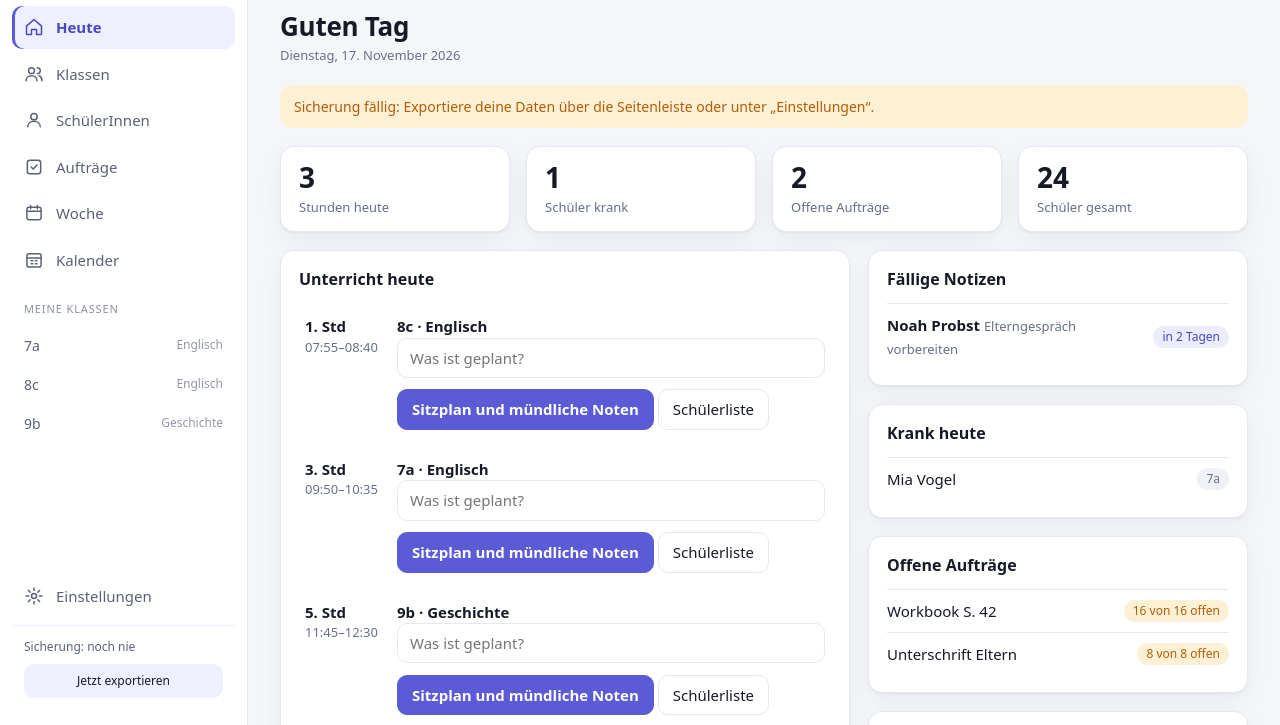
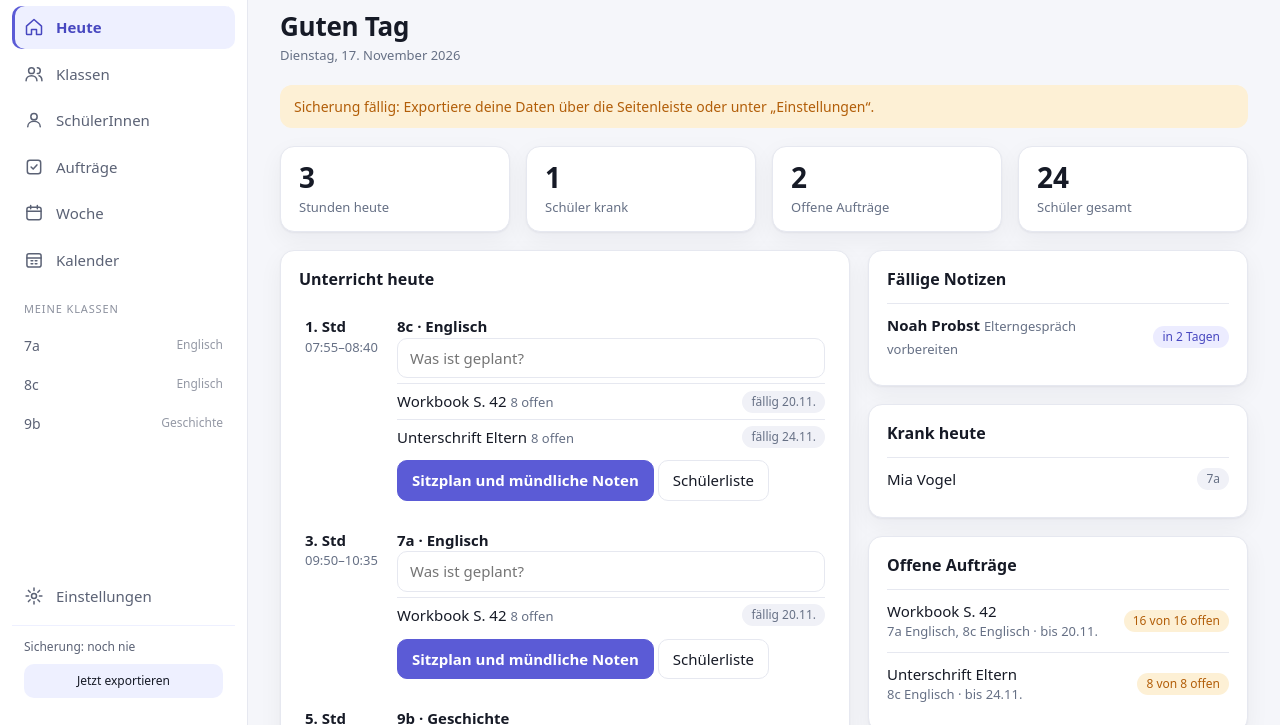
Before and after one commit to TobiNati/Lehrer-Dashboard, a plain HTML site: page index.html in a window 1280 px wide. Shown: the part 72-797 px from the top of the page. Drawn offline with Linux system fonts and the light colour scheme.

Commit message:
feat: Offene Aufträge im Unterricht heute mit Fälligkeit und Klasse
Jede Stunde unter „Unterricht heute“ listet die offenen Aufträge
der Klasse mit Fälligkeit. „Offene Aufträge“ zeigt dazu die Klassen.

```diff
--- a/index.html
+++ b/index.html
@@ -433,6 +433,9 @@ function stats(s){
 const klasseStudents=kid=>S.schueler.filter(s=>s.klasse===kid).sort((a,b)=>a.nn.localeCompare(b.nn,'de'));
 const applies=(a,s)=>a.klassen.includes(s.klasse)||(a.schueler||[]).includes(s.id);
 const auftraegeFor=s=>S.auftraege.filter(a=>applies(a,s));
+const aKlassen=a=>[...new Set(a.klassen.concat((a.schueler||[]).map(i=>sc(i)?sc(i).klasse:'')))].map(kl).filter(Boolean);
+function faelligTag(f){if(!f)return '<span class="tag">ohne Datum</span>';const x=dueDays(f);return `<span class="tag ${x<0?'bad':x===0?'warn':''}">${x<0?'überfällig seit ':x===0?'heute fällig, ':'fällig '}${dshort(f)}</span>`}
+const offenFuer=kid=>S.auftraege.map(a=>({a:a,n:klasseStudents(kid).filter(s=>applies(a,s)&&!a.done[s.id]).length})).filter(o=>o.n>0).sort((x,y)=>(x.a.faellig||'9999').localeCompare(y.a.faellig||'9999'));
 
 function go(p){
  if(!('back' in p))V.back=null;Object.assign(V,p);render();window.scrollTo(0,0);
@@ -481,10 +484,11 @@ function vHeute(){
  h+=lessons.length?lessons.map(l=>{const cur=nowM>=mins(l.z[0])&&nowM<=mins(l.z[1]),key=t+'|'+l.i;
   return `<div class="les ${cur?'cur':''}"><div><b>${l.i+1}. Std</b><div class="t">${l.z[0]}–${l.z[1]}</div></div><div><div style="display:flex;justify-content:space-between;gap:8px"><b>${esc(l.k.name)} · ${esc(l.k.fach)}</b>${cur?'<span class="tag ac">jetzt</span>':''}</div>
   <textarea class="grow" rows="1" placeholder="Was ist geplant?" oninput="S.planung['${key}']=this.value;save()">${esc(S.planung[key]||'')}</textarea>
+  ${offenFuer(l.k.id).map(o=>`<div class="row click" style="padding:6px 0" onclick="go({tab:'auftraege',auftrag:'${o.a.id}'})"><span>${esc(o.a.titel)} <span class="sub">${o.n} offen</span></span>${faelligTag(o.a.faellig)}</div>`).join('')}
   <div style="margin-top:6px"><button class="pri" onclick="go({tab:'klassen',klasse:'${l.k.id}',ktab:'sitz',schueler:null})">Sitzplan und mündliche Noten</button> <button onclick="go({tab:'klassen',klasse:'${l.k.id}',ktab:'schueler',schueler:null})">Schülerliste</button></div></div></div>`}).join(''):'<div class="sub">'+(info.feiertag||info.ferien?'Heute kein Unterricht: '+esc(info.feiertag||info.ferien)+'.':'Heute kein Unterricht im Stundenplan.')+'</div>';
  const nz=[];S.schueler.forEach(s=>s.notizen.forEach(n=>{if(!n.done&&n.f&&dueDays(n.f)<=7)nz.push({s:s,n:n})}));nz.sort((a,b)=>a.n.f.localeCompare(b.n.f));
  h+=`</div><div class="stack">`+(nz.length?`<div class="card"><h2>Fällige Notizen</h2>`+nz.map(o=>`<div class="row click" onclick="go({tab:'klassen',klasse:'${o.s.klasse}',schueler:'${o.s.id}'})"><span><b>${esc(nameOf(o.s))}</b> <span class="sub">${esc(o.n.t.slice(0,60))}</span></span>${dueTag(o.n)}</div>`).join('')+`</div>`:'')+`<div class="card"><h2>Krank heute</h2>`+(kr.length?kr.map(s=>`<div class="row click" onclick="go({tab:'klassen',klasse:'${s.klasse}',schueler:'${s.id}'})"><span>${esc(nameOf(s))}</span><span class="tag">${esc(kl(s.klasse).name)}</span></div>`).join(''):'<div class="sub">Niemand krank gemeldet.</div>')+`</div>
- <div class="card"><h2>Offene Aufträge</h2>`+(offen.length?offen.map(o=>`<div class="row click" onclick="go({tab:'auftraege',auftrag:'${o.a.id}'})"><span>${esc(o.a.titel)}</span><span class="tag warn">${o.n} von ${o.all} offen</span></div>`).join(''):'<div class="sub">Alles erledigt.</div>')+`</div><div class="card"><h2>Nächste Ferien und Feiertage</h2>${naechsteHtml()}</div></div></div>`;
+ <div class="card"><h2>Offene Aufträge</h2>`+(offen.length?offen.map(o=>`<div class="row click" onclick="go({tab:'auftraege',auftrag:'${o.a.id}'})"><span>${esc(o.a.titel)}<div class="sub">${aKlassen(o.a).map(k=>esc(k.name+' '+k.fach)).join(', ')}${o.a.faellig?' · bis '+dshort(o.a.faellig):''}</div></span><span class="tag warn">${o.n} von ${o.all} offen</span></div>`).join(''):'<div class="sub">Alles erledigt.</div>')+`</div><div class="card"><h2>Nächste Ferien und Feiertage</h2>${naechsteHtml()}</div></div></div>`;
  return h;
 }
 
--- a/sw.js
+++ b/sw.js
@@ -1,5 +1,5 @@
 // Offline-Cache. Bei Änderungen an index.html die Versionsnummer erhöhen.
-const V = 'lehrerdash-v10';
+const V = 'lehrerdash-v11';
 const FILES = ['./', './index.html', './manifest.webmanifest', './icon-192.png', './icon-512.png', './apple-touch-icon.png'];
 self.addEventListener('install', e => {
   e.waitUntil(caches.open(V).then(c => Promise.all(FILES.map(f => c.add(f).catch(() => {})))).then(() => self.skipWaiting()));
```
